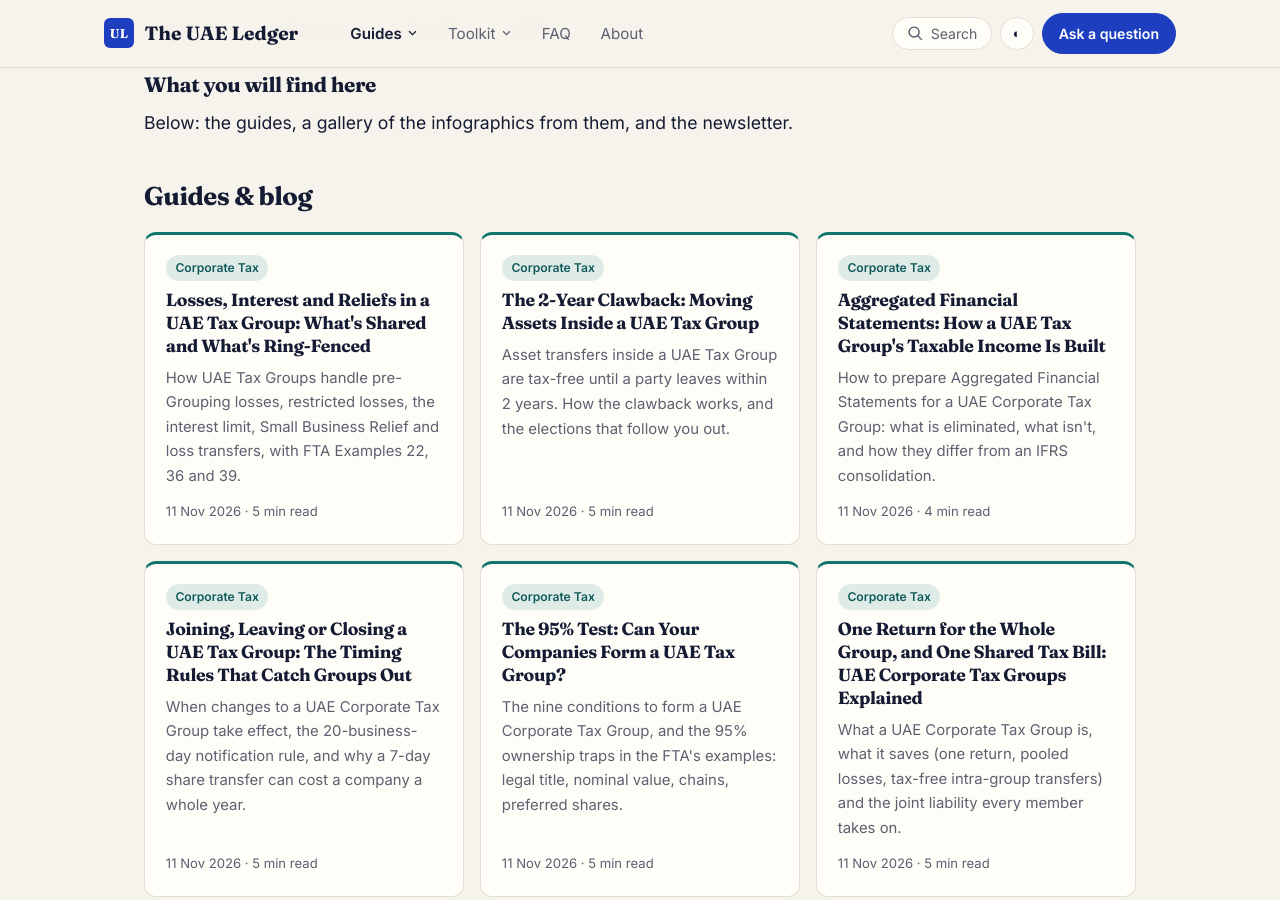
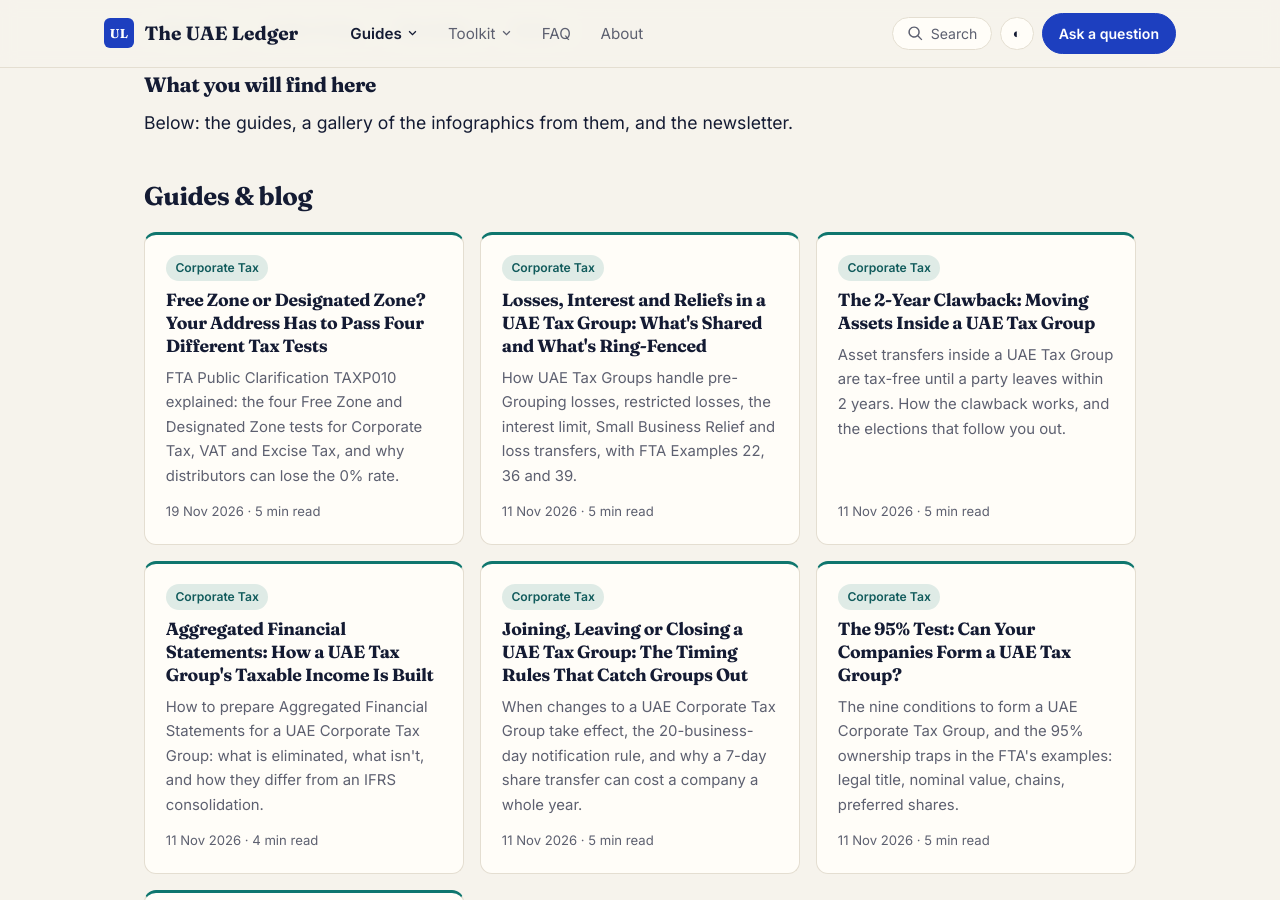
Before and after one commit to MelvinJose108/melvinjose.github.io, a Jekyll site: the page built from corporate-tax/index.html, in a window 1280 px wide and 900 px high, scrolled down 798 px. Built offline with Jekyll 4.4.1, drawn with Linux system fonts in a browser that asks for light colours; part of the change alters nothing that is shown; some of the changed text lies outside the part shown.

Commit message:
New guide: Free Zone vs Designated Zone for UAE tax (FTA TAXP010) (#55)
Claude-Session: https://claude.ai/code/session_01EBT4cYX72Yrwk4UFZtHLjU

Co-authored-by: Claude <noreply@anthropic.com>

```diff
--- a/_data/gallery.yml
+++ b/_data/gallery.yml
@@ -111,3 +111,11 @@
   caption: "Common reasons bank credits and VAT returns don't match"
   topic: "Audit"
   post: /guides/bank-credits-vs-vat-returns-facility-renewal/
+- image: /assets/images/free-zones/dz-four.webp
+  caption: "One location, four answers: the Free Zone and Designated Zone tests"
+  topic: "Corporate Tax"
+  post: /guides/free-zone-vs-designated-zone-uae-tax/
+- image: /assets/images/free-zones/dz-distribution.webp
+  caption: "When distribution earns a Qualifying Free Zone Person 0%"
+  topic: "Corporate Tax"
+  post: /guides/free-zone-vs-designated-zone-uae-tax/
--- /dev/null
+++ b/_posts/2026-11-19-free-zone-vs-designated-zone-uae-tax.md
@@ -0,0 +1,93 @@
+---
+title: "Free Zone or Designated Zone? Your Address Has to Pass Four Different Tax Tests"
+date: 2026-11-19 08:00:00 +0400
+seo_title: "Free Zone vs Designated Zone for UAE Tax: FTA TAXP010"
+topic: "Corporate Tax"
+description: "FTA Public Clarification TAXP010 explained: the four Free Zone and Designated Zone tests for Corporate Tax, VAT and Excise Tax, and why distributors can lose the 0% rate."
+reviewed: 2026-11-19
+image: /assets/images/free-zones/dz-cover.png
+tldr: "Under FTA Public Clarification TAXP010, being in a free zone doesn't settle your tax position: Corporate Tax, VAT and Excise Tax each have their own Free Zone or Designated Zone test, and you must check each one separately. A Corporate Tax Designated Zone must be both a VAT Designated Zone and a Corporate Tax Free Zone. That matters most for Qualifying Free Zone Persons in distribution, who only get 0% if they distribute in or from a Corporate Tax Designated Zone."
+faq:
+  - q: "Is every UAE free zone a Designated Zone?"
+    a: "No. A free zone is only a VAT Designated Zone if it is listed in Cabinet Decision No. 59 of 2017 and meets the conditions in Article 51(1) of the VAT Executive Regulation. Corporate Tax and Excise Tax have their own separate tests."
+  - q: "Is a VAT Designated Zone automatically a Designated Zone for Corporate Tax?"
+    a: "No. TAXP010 says the zone must be both a VAT Designated Zone and a Free Zone for Corporate Tax purposes. Confirm it with your free zone authority."
+  - q: "Can a Qualifying Free Zone Person get 0% on distribution income?"
+    a: "Only if the distribution is carried out in or from a Corporate Tax Designated Zone, goods entering the UAE are imported through that zone, the buyer resells, processes or alters the goods for sale or is a public benefit entity, and every other QFZP condition is met."
+  - q: "What happens if a Qualifying Free Zone Person fails a condition?"
+    a: "It stops being a Qualifying Free Zone Person from the start of that tax period and for the next four tax periods."
+---
+
+"We're in a free zone, so we're fine." I hear it often. For tax, it doesn't settle much.
+
+On 2 October 2026 the FTA published **Public Clarification TAXP010, Free Zones and Designated Zones for Tax Purposes**. Its point is simple: Corporate Tax, VAT and Excise Tax each define these zones differently, and **you must check your location against each law separately.**
+
+### Four tests, not one
+
+TAXP010 names four categories:
+
+1. **Corporate Tax Free Zone**
+2. **Corporate Tax Designated Zone**
+3. **Excise Tax Designated Zone**
+4. **VAT Designated Zone**
+
+One business can be in a Corporate Tax Free Zone without being in a VAT Designated Zone. Or in a VAT Designated Zone without the location counting as a Designated Zone for Corporate Tax.
+
+![FTA TAXP010: the four Free Zone and Designated Zone tests for Corporate Tax, Excise Tax and VAT]({{ '/assets/images/free-zones/dz-four.webp' | relative_url }})
+{: width="1600" height="900" loading="lazy" decoding="async"}
+
+### 1. Corporate Tax Free Zone
+
+A **Free Zone** for Corporate Tax is a defined geographic area in the UAE named in a **Cabinet Decision**, issued on the Minister's suggestion.
+
+This is the starting point for the 0% regime. A **Qualifying Free Zone Person** must be incorporated, established or registered in a Free Zone, and operate from it, to get 0% on its Qualifying Income.
+
+### 2. Corporate Tax Designated Zone
+
+This is the one the clarification is really about. A **Designated Zone** for Corporate Tax is a zone that is a Designated Zone under the VAT Law **and** included as a Free Zone under the Corporate Tax Law.
+
+> A VAT Designated Zone is **not automatically** a Designated Zone for Corporate Tax. It must pass both tests.
+
+TAXP010 tells taxpayers to confirm with their **free zone authority** whether they are in a Free Zone or a Designated Zone for Corporate Tax.
+
+### 3. Excise Tax Designated Zone
+
+For Excise Tax, a Designated Zone is either:
+
+- **a fenced free zone** that has security measures restricting the movement of people and excise goods in and out, is controlled and supervised by a customs department, and has an appointed **Warehouse Keeper**; or
+- **any other area the FTA specifies**, provided it is a specific geographic area with the same kind of security measures and an appointed Warehouse Keeper. The Warehouse Keeper has to apply to the FTA to register the area.
+
+To confirm, ask your **free zone authority**, or the **Warehouse Keeper** whether the FTA has approved the area.
+
+### 4. VAT Designated Zone
+
+A **VAT Designated Zone** is a fenced area listed in **Cabinet Decision No. 59 of 2017** (as amended). Being on that list is not the whole test: under **Article 51(1) of the VAT Executive Regulation**, it is only treated as outside the UAE for VAT if:
+
+- it is a specific fenced area with security measures and customs controls over people and goods moving in and out,
+- it has internal procedures for keeping, storing and processing goods, and
+- its operator complies with the FTA's procedures.
+
+So TAXP010 asks for **two checks**: find your zone on the FTA's published list, then confirm with the free zone authority that **the specific area where you're based** meets Article 51(1).
+
+### Why distributors should care most
+
+Under **Ministerial Decision No. 229 of 2025**, one of the Qualifying Activities for a Qualifying Free Zone Person is **distribution of goods or materials in or from a Designated Zone**. Being in a free zone isn't enough for this activity. The distribution itself has to run in or from a **Corporate Tax Designated Zone**, and it has to meet every condition:
+
+![Conditions for distribution to be a Qualifying Activity for a Qualifying Free Zone Person]({{ '/assets/images/free-zones/dz-distribution.webp' | relative_url }})
+{: width="1600" height="900" loading="lazy" decoding="async"}
+
+- **What counts:** buying and selling goods, materials, component parts or other tangible or movable items. It can include importing, storage, inventory management, handling, transport and export.
+- **Where:** in or from a Designated Zone, with goods entering the UAE imported through that zone.
+- **Who buys:** a customer who resells, processes or alters the goods for sale or resale, or a public benefit entity.
+- **Procedures:** any additional procedures the FTA prescribes, on top of every other Qualifying Free Zone Person condition.
+
+The cost of getting it wrong is high. If a Qualifying Free Zone Person fails any condition at any point in a tax period, it **stops being a Qualifying Free Zone Person from the start of that period and for the next four**. That's five tax periods at the standard rates.
+
+### What to do now
+
+1. **List every entity and every physical location** your group operates from, including warehouses, not just the licence address.
+2. **For each location, get written confirmation** from the free zone authority: is it a Corporate Tax Free Zone, a Corporate Tax Designated Zone, an Excise Designated Zone (or ask the Warehouse Keeper), and a VAT Designated Zone that meets Article 51(1)?
+3. **If you claim 0% on distribution income,** check where the goods are actually imported, stored and shipped from, and who your customers are. Retail customers who consume the goods don't fit the definition.
+4. **Keep the confirmations** with your Corporate Tax file. If the FTA questions your Qualifying Income, this is the first thing you'll need.
+
+**Source:** FTA Public Clarification TAXP010, *Free Zones and Designated Zones for Tax Purposes* (October 2026). For whether your free zone business qualifies overall, run the [Compliance Checker]({{ '/compliance-check/' | relative_url }}). For how Tax Groups treat Qualifying Free Zone Persons, see [Tax Group conditions]({% post_url 2026-11-11-tax-group-95-percent-conditions %}).
```
Also changed, not shown: assets/images/free-zones/dz-cover.png (added), assets/images/free-zones/dz-distribution.webp (added), assets/images/free-zones/dz-four.webp (added).
